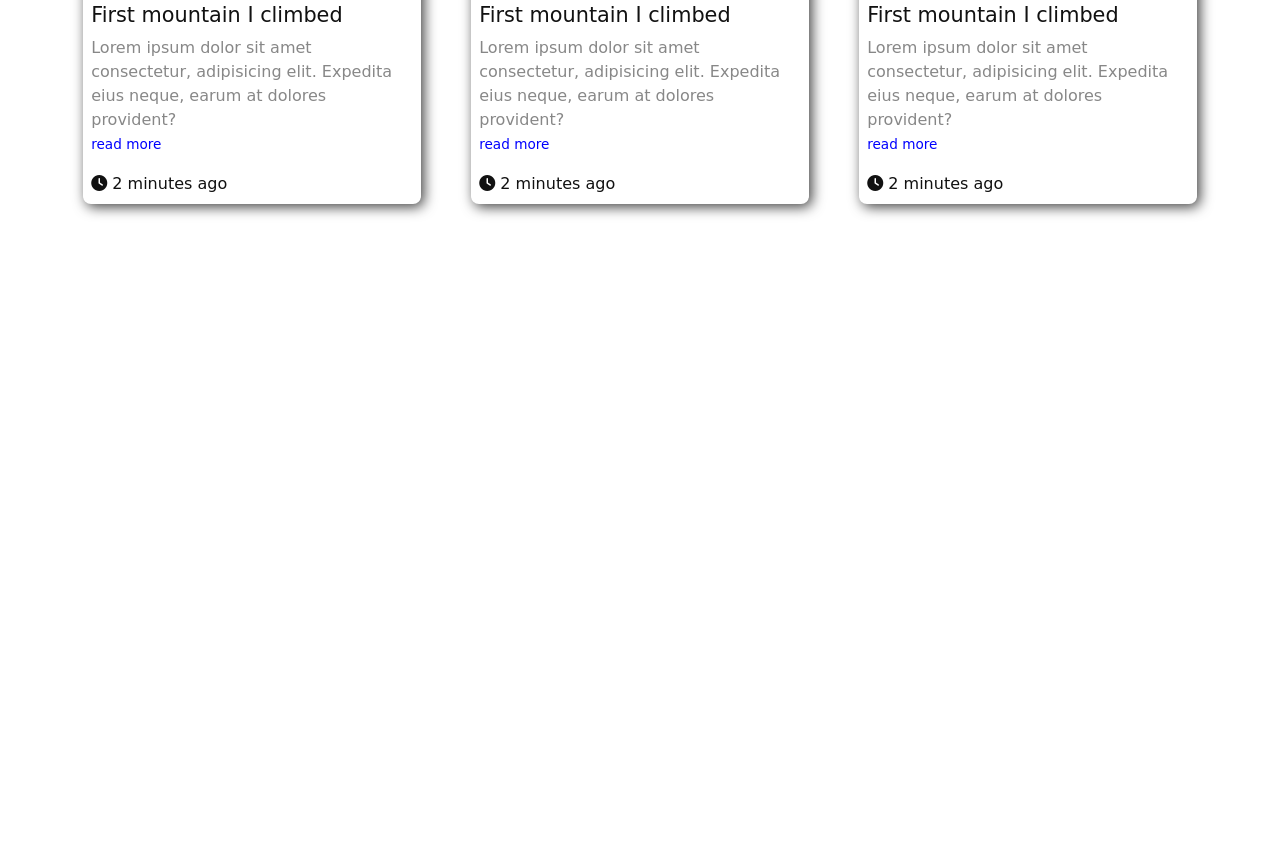
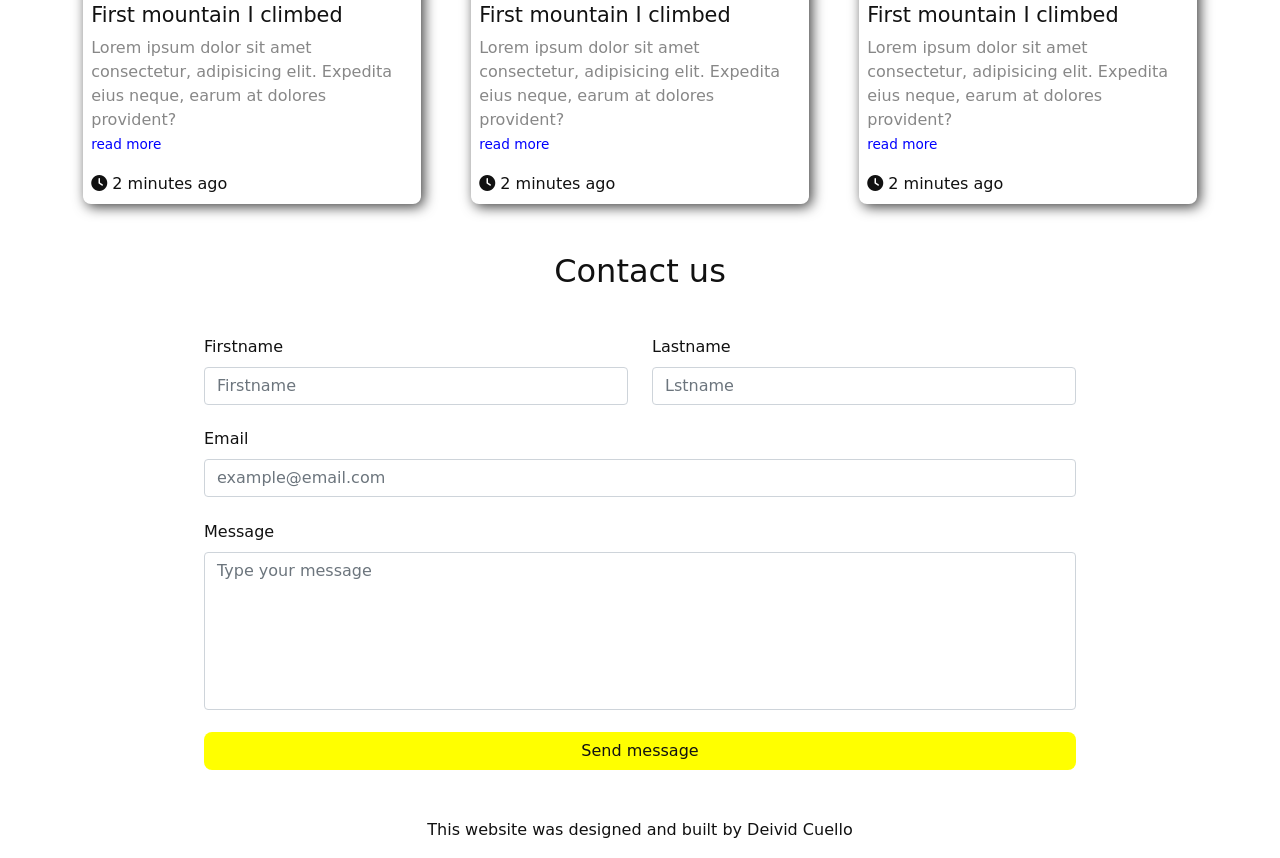
Before and after one commit to deividcuello/traveling-website-bootstrap, a plain HTML site: page index.html in a window 1280 px wide. Shown: the part 2343-3201 px from the top of the page. Before the commit the page ends 2867 px from the top, so only its background shows below. Drawn offline with nearby package versions, Linux system fonts and the light colour scheme; a web font is replaced by a local one.

Commit message:
first commit

```diff
--- a/index.html
+++ b/index.html
@@ -34,7 +34,7 @@
                     <a class="nav-link" href="#blog">Blog</a>
                   </li>
                   <li class="nav-item">
-                    <a class="nav-link btn " href="#">Contact us</a>
+                    <a class="nav-link btn " href="#contact">Contact us</a>
                   </li>
                 </ul>
               </div>
@@ -183,12 +183,48 @@
                 </div>
             </div>
         </section>
+
+        <section id="contact" class="mt-5">
+            <h2 class="section-title text-center mb-3">Contact us</h2>
+            <form class="container">
+                <div class="row">
+                    <div class="col-12">
+                        <div class="row">
+                            <div class="col-6">
+                                <label for="exampleFormControlInput1" class="form-label">Firstname</label>
+                                <input type="email" class="form-control" id="exampleFormControlInput1" placeholder="Firstname">
+                            </div>
+                            <div class="col-6">
+                                <label for="exampleFormControlInput1" class="form-label">Lastname</label>
+                                <input type="email" class="form-control" id="exampleFormControlInput1" placeholder="Lstname">
+                            </div>
+                        </div>
+                    </div>
+                </div>
+                <div class="row">
+                    <div class="col-12">
+                        <label for="exampleFormControlInput1" class="form-label">Email</label>
+                        <input type="email" class="form-control" id="exampleFormControlInput1" placeholder="example@email.com">
+                    </div>
+                </div>
+                <div class="row">
+                    <div class="col-12">
+                        <label for="exampleFormControlTextarea1" class="form-label">Message</label>
+                        <textarea class="form-control" id="exampleFormControlTextarea1" placeholder="Type your message" rows="6"></textarea>
+                    </div>
+                </div>
+                <div class="row">
+                    <div class="col-12">
+                        <button type="submit" class="btn w-100">Send message</button>
+                    </div>
+                </div>
+            </form>
+        </section>
     </main>
 
-
-
-
-    <div style="padding: 10rem"></div>
+    <footer id="footer" class="mt-5 mb-3 text-center">
+        <span>This website was designed and built by Deivid Cuello</span>
+    </footer>
 
 
     <script src="https://kit.fontawesome.com/3644089e26.js" crossorigin="anonymous"></script>
--- a/styles/index.css
+++ b/styles/index.css
@@ -25,6 +25,10 @@ body{
 figure{
     width: 100%;
     height: 100%;
+}
+
+textarea{
+    resize: none !important;
 }
 
 .img-fluid {
@@ -163,4 +167,11 @@ figure{
     display: inline-block;
 }
 
-#blog .row > div{}
+#contact{
+    max-width: 70%;
+    margin: 0 auto;
+}
+
+#contact .row{
+    margin-top: 1.4rem;
+}
```
